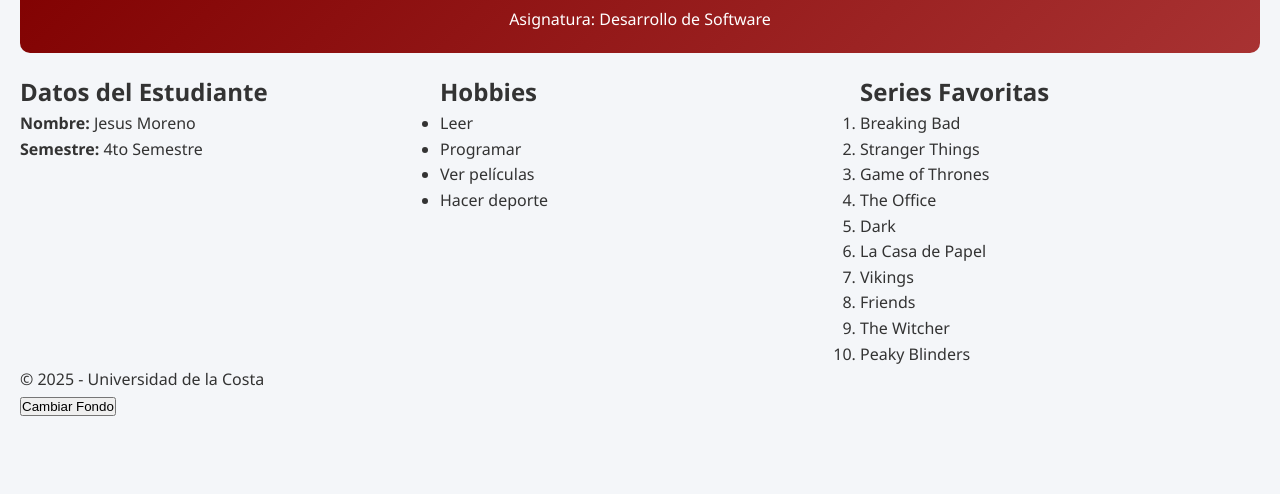
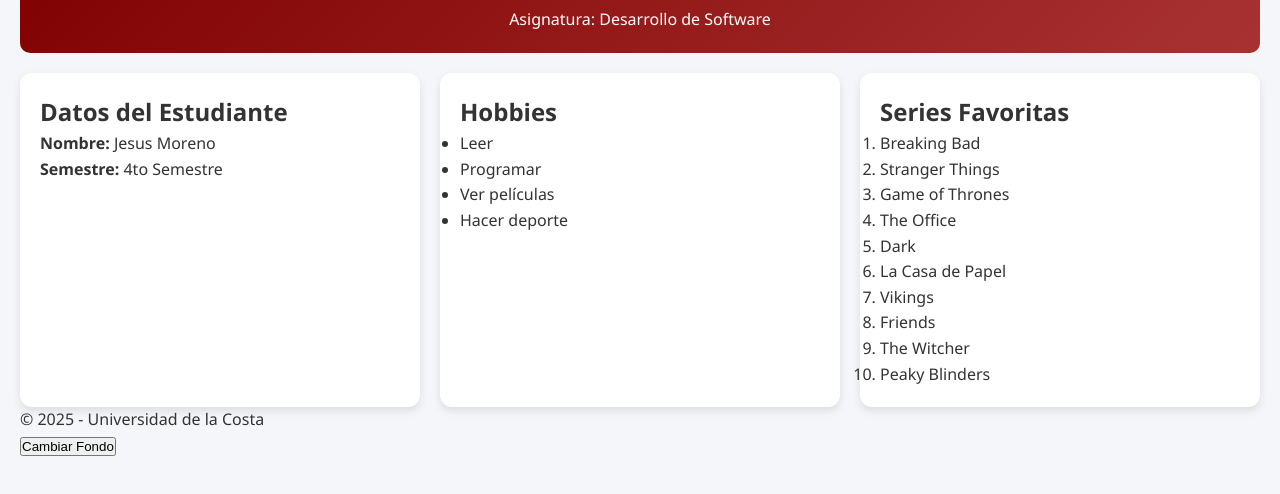
Before and after one commit to JesusMoreno06/Actividad1, a plain HTML site: page index.html in a window 1280 px wide. Shown: the part 94-588 px from the top of the page. Drawn offline with Linux system fonts and the light colour scheme.

Commit message:
14 Añadido estilo para las tarjetas con fondo, padding, bordes redondeados y sombra

```diff
--- a/style.css
+++ b/style.css
@@ -31,3 +31,15 @@ main {
   grid-template-columns: repeat(auto-fit, minmax(280px, 1fr));
   gap: 20px; /* Separación entre tarjetas */
 }
+
+.card {
+  background: white;
+  padding: 20px;
+  border-radius: 12px;
+  box-shadow: 0 4px 8px rgba(0,0,0,0.1); /* Sombra ligera */
+  transition: transform 0.2s ease;
+}
+
+.card:hover {
+  transform: scale(1.03);
+}
```
